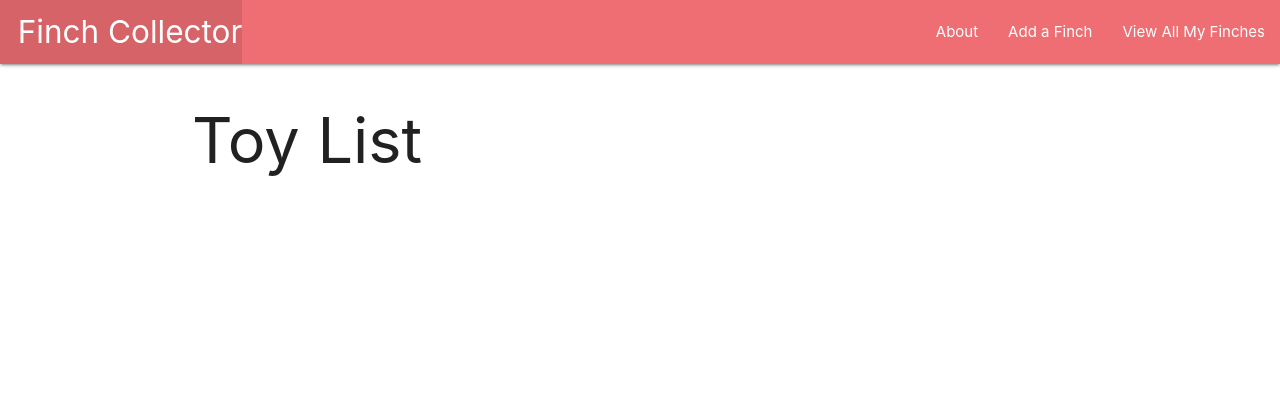
After one commit to hoseaisnotjose/Finch-Collector, a Django app: page /toys/ in a window 1280 px wide. The commit adds this page. Shown: the top 420 px of the page. Run offline with Django 3.2, Linux system fonts and the light colour scheme; data that the repository does not hold is empty.

Commit message:
toy functionalities update

```diff
--- /dev/null
+++ b/main_app/templates/main_app/toy_list.html
@@ -0,0 +1,17 @@
+{% extends 'base.html' %}
+{% block content %}
+
+<h1>Toy List</h1>
+
+{% for toy in toy_list %}
+  <a href="{% url 'toys_detail' toy.id %}">
+    <div class="card">
+        <div class="card-content">
+            <span class="card-title">{{ toy.name }}</span>
+            <p>Color: {{ toy.color }}</p>
+        </div>
+    </div>
+  </a>
+{% endfor %}
+
+{% endblock %}
--- a/main_app/urls.py
+++ b/main_app/urls.py
@@ -10,4 +10,11 @@ urlpatterns = [
     path('finches/<int:pk>/update/', views.FinchUpdate.as_view(), name='finches_update'),
     path('finches/<int:pk>/delete/', views.FinchDelete.as_view(), name='finches_delete'),
     path('finches/<int:finch_id>/add_feeding/', views.add_feeding, name='add_feeding'),
+    path('finches/<int:finch_id>/assoc_toy/<int:toy_id>/', views.assoc_toy, name='assoc_toy'),
+    path('finches/<int:finch_id>/unassoc_toy/<int:toy_id>/', views.unassoc_toy, name='unassoc_toy'),
+    path('toys/', views.ToyList.as_view(), name='toys_index'),
+    path('toys/<int:pk>/', views.ToyDetail.as_view(), name='toys_detail'),
+    path('toys/create/', views.ToyCreate.as_view(), name='toys_create'),
+    path('toys/<int:pk>/update/', views.ToyUpdate.as_view(), name='toys_update'),
+    path('toys/<int:pk>/delete/', views.ToyDelete.as_view(), name='toys_delete'),
 ]
--- a/main_app/views.py
+++ b/main_app/views.py
@@ -1,6 +1,7 @@
 from django.shortcuts import render, redirect
 from django.views.generic.edit import CreateView, UpdateView, DeleteView
-from .models import Finch
+from django.views.generic import ListView, DetailView
+from .models import Finch, Toy
 from .forms import FeedingForm
 
 
@@ -19,7 +20,6 @@ class FinchDelete(DeleteView):
     model = Finch
     success_url = '/finches/'
 
-
 # Define the home view
 def home(request):
     return HttpResponse('<h1>Welcome to Finch Collector!</h1>')
@@ -33,6 +33,8 @@ def finches_index(request):
 
 def finches_detail(request, finch_id):
     finch = Finch.objects.get(id=finch_id)
+    # def toys the finch doesn't have
+    toys_finch_doesnt_have = Toy.objects.exclude(id__in = finch.toys.all().values_list('id'))
     feeding_form = FeedingForm()
     return render(request, 'finches/detail.html', {
         'finch': finch, 'feeding_form': feeding_form,
@@ -50,3 +52,31 @@ def add_feeding(request, finch_id):
         new_feeding.finch_id = finch_id
         new_feeding.save()
     return redirect('detail', finch_id=finch_id)
+
+def assoc_toy(request, finch_id, toy_id):
+    # I can pass a toy's id instead of the whole object
+    Finch.objects.get(id=finch_id).toys.add(toy_id)
+    return redirect('detail', finch_id=finch_id)
+
+def unassoc_toy(request, finch_id, toy_id):
+# I can pass a toy's id instead of the whole object
+    Finch.objects.get(id=finch_id).toys.remove(toy_id)
+    return redirect('detail', finch_id=finch_id)
+
+class ToyList(ListView):
+    model = Toy
+
+class ToyDetail(DetailView):
+    model = Toy
+
+class ToyCreate(CreateView):
+    model = Toy
+    fields = '__all__'
+
+class ToyUpdate(UpdateView):
+    model = Toy
+    fields = ['name', 'color']
+
+class ToyDelete(DeleteView):
+    model = Toy
+    success_url = '/toys/'
```
Also changed, not shown: main_app/models.py (+10 -4 lines), main_app/templates/finches/detail.html (+22 -0 lines), main_app/templates/main_app/toy_confirm_delete.html (added, +13 -0 lines), main_app/templates/main_app/toy_detail.html (added, +20 -0 lines), main_app/templates/main_app/toy_form.html (added, +19 -0 lines).
